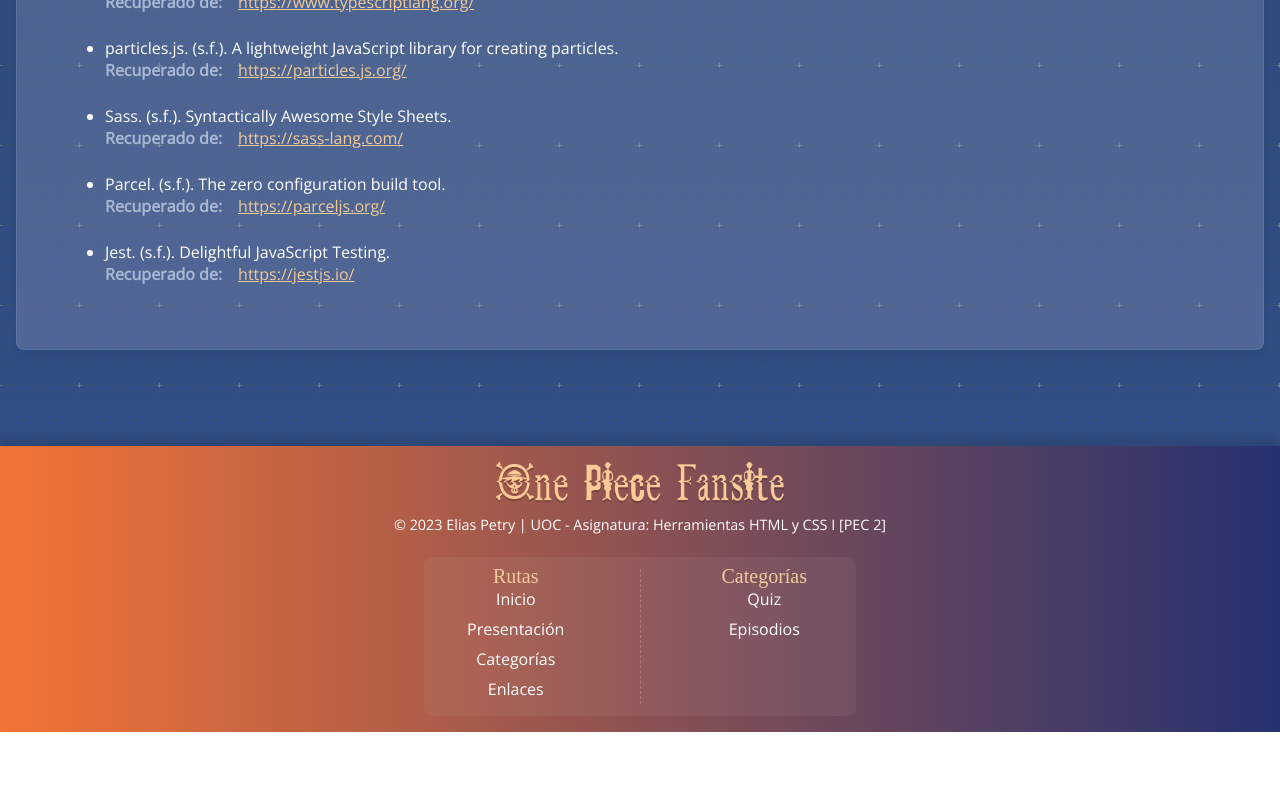
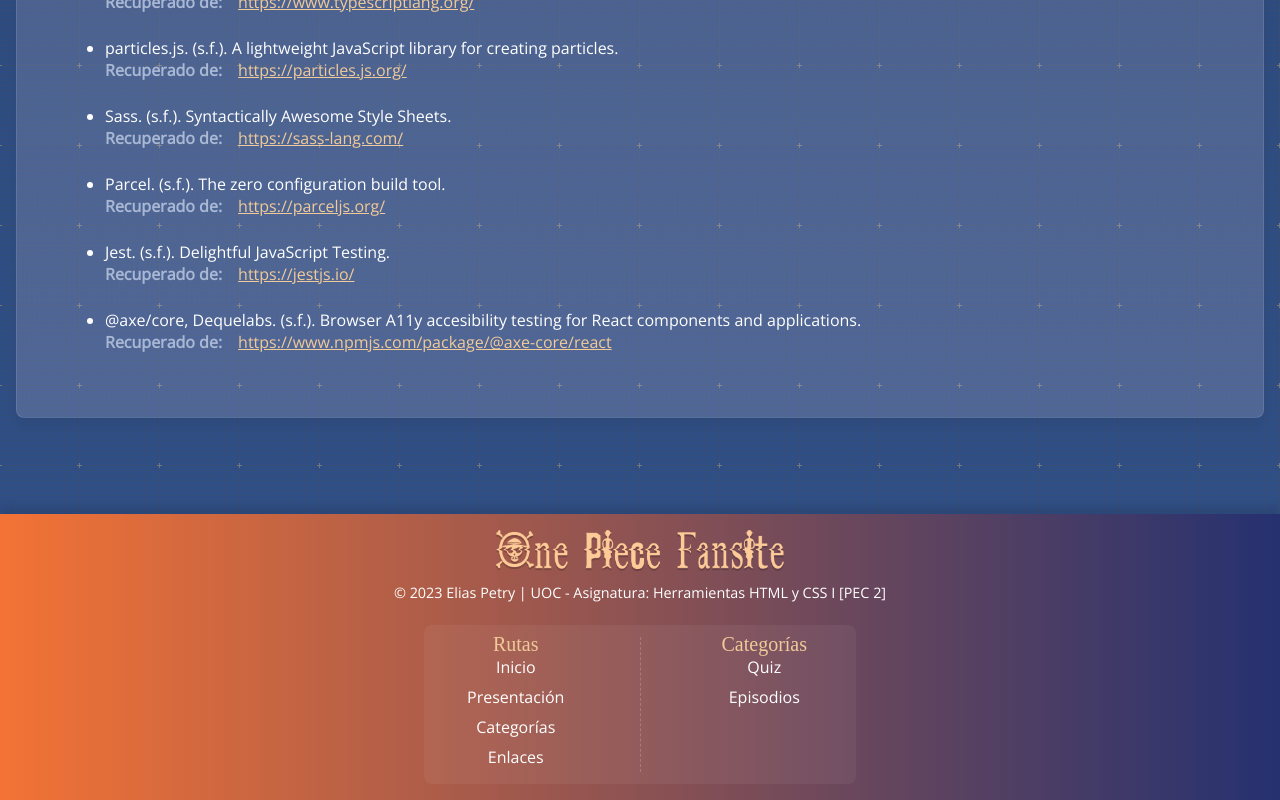
Before and after one commit to eliaspetry/OnePieceFansite, a React (Vite) app: page /credits in a window 1280 px wide. Shown: the part 1727-2527 px from the top of the page. Before the commit the page ends 2459 px from the top, so only its background shows below. Built offline with nearby package versions, Linux system fonts and the light colour scheme; a small style sheet from the web is missing.

Commit message:
Add entry for axe to resource credit list

```diff
--- a/src/components/credits/resources.ts
+++ b/src/components/credits/resources.ts
@@ -100,6 +100,11 @@ export const packages: Resource[] = [
     {
         description: 'Jest. (s.f.). Delightful JavaScript Testing.',
         url: 'https://jestjs.io/'
+    },
+    {
+        description:
+            '@axe/core, Dequelabs. (s.f.). Browser A11y accesibility testing for React components and applications.',
+        url: 'https://www.npmjs.com/package/@axe-core/react'
     }
 ];
 
```
